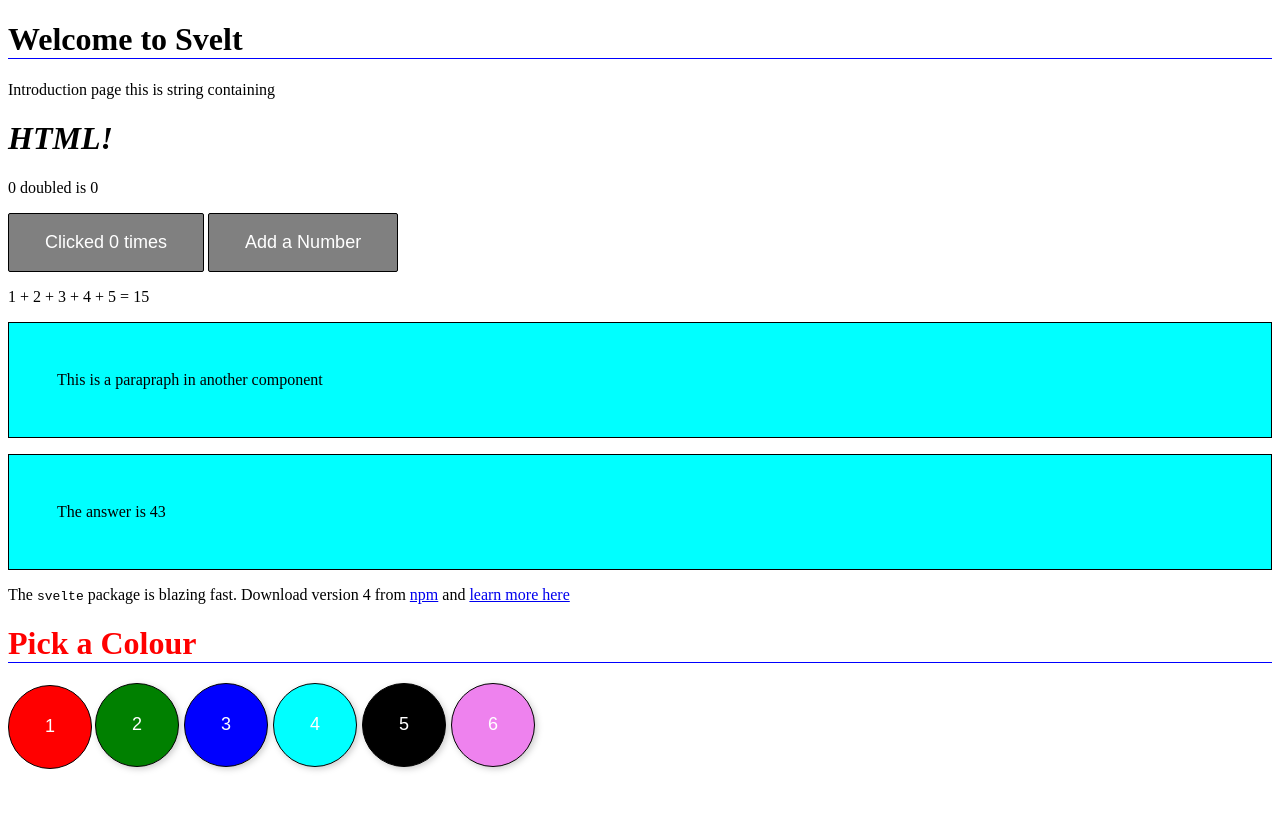
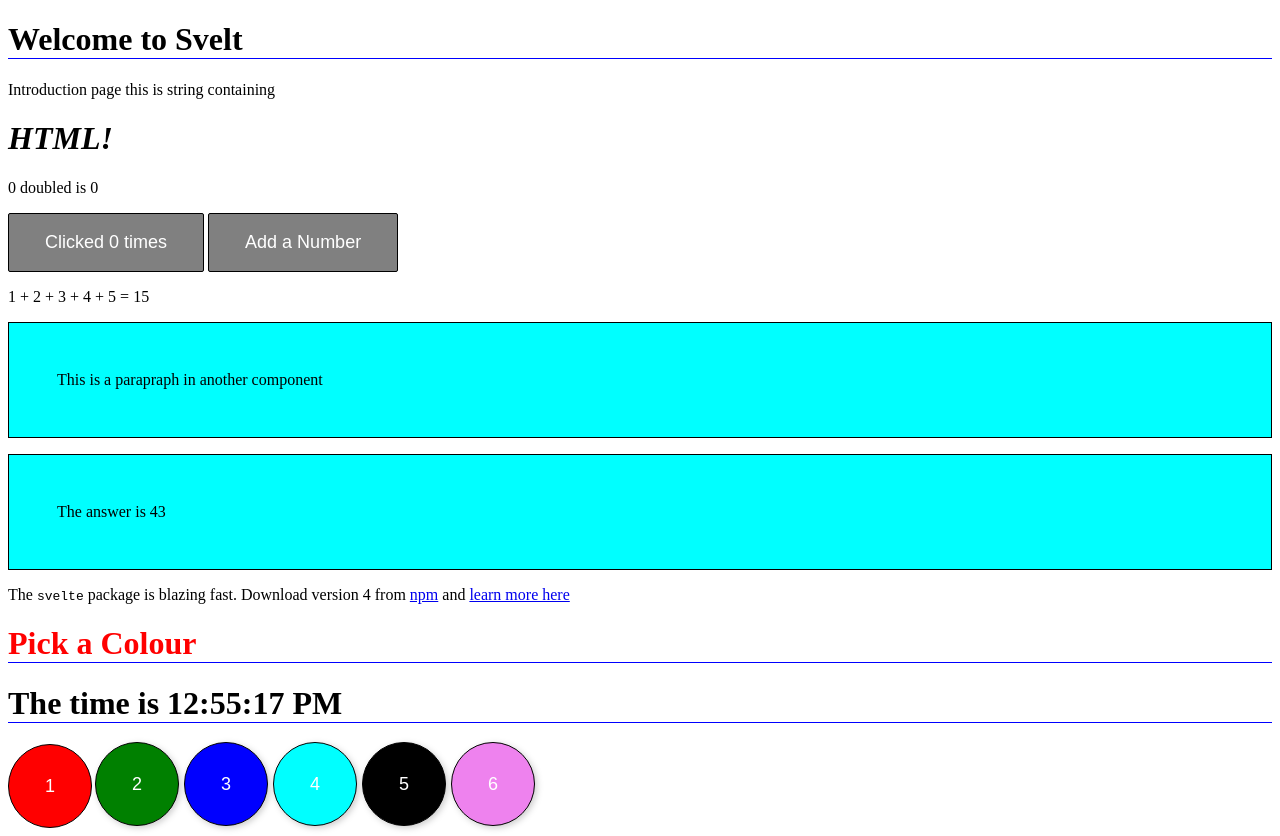
Before and after one commit to EMphalo/myapp, a SvelteKit app: page / in a window 1280 px wide. Before the commit the page ends 800 px from the top, so only its background shows below. Built offline with nearby package versions, Linux system fonts and the light colour scheme.

Commit message:
#store Readable

```diff
--- a/src/routes/+page.svelte
+++ b/src/routes/+page.svelte
@@ -1,6 +1,8 @@
 <script>
     import Nested from "./Nested.svelte";
     import PackageInfo from "./PackageInfo.svelte";
+	import { time } from "./stores";
+
     let textToDisplay = 'this is string containing <h1><i><strong>HTML!</strong></i></h1>';
 
     let count = 0;
@@ -34,6 +36,17 @@
     const colors = ['red', 'green', 'blue', 'cyan', 'black','violet'];
     let selectedColor = colors[0];
 
+    //time
+    const formatter = new Intl.DateTimeFormat('en',
+        {
+            hour12:true,
+            hour:'numeric',
+            minute:'2-digit',
+            second:'2-digit'
+        }
+    )
+
+
 </script>
 <h1>Welcome to Svelt</h1>
 <p>
@@ -58,6 +71,8 @@
 <h1 style="color: {selectedColor}">
     Pick a Colour
 </h1>
+
+<h1 id="timeDisplay"> The time is <span id="timeValue">{formatter.format($time)}</span></h1>
 
 <div id="btn-group">
     {#each colors as color, i}
--- /dev/null
+++ b/src/routes/stores.js
@@ -0,0 +1,12 @@
+import { readable } from "svelte/store";
+
+export const time = readable(new Date(), function start(set){
+
+    const interval = setInterval(() => {
+        set(new Date());
+    }, 1000);
+
+    return function stop(){
+        clearInterval(interval)
+    }
+})
```
